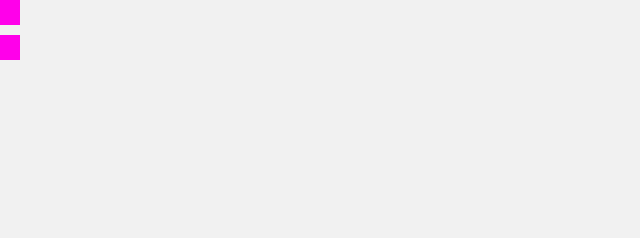
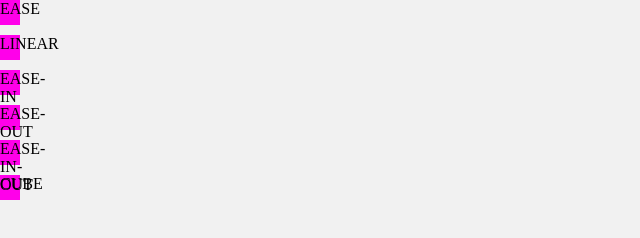
Before and after one commit to didiegovieira/CSS, a plain HTML site: page Aula02/index.html in a window 1280 px wide. Shown: the whole page, without its empty margins (0-640 px from the left). Drawn offline with Linux system fonts and the light colour scheme.

Commit message:
Arquivos de Estudo

```diff
--- a/Aula02/index.css
+++ b/Aula02/index.css
@@ -27,3 +27,19 @@ body:hover .line {
 .linear {
     transition-timing-function: linear;
 }
+
+.ease-in {
+    transition-timing-function: ease-in;
+}
+
+.ease-out {
+    transition-timing-function: ease-out;
+}
+
+.ease-in-out {
+    transition-timing-function: ease-in-out;
+}
+
+.cube {
+    transition-timing-function: cubic-bezier(0.175, 0.885, 0.32, 1.275);
+}
--- a/Aula02/index.html
+++ b/Aula02/index.html
@@ -10,8 +10,12 @@
 </head>
 <body>
 
-    <div class="line ease"></div>
-    <div class="line linear"></div>
+    <div class="line ease">EASE</div>
+    <div class="line linear">LINEAR</div>
+    <div class="line ease-in">EASE-IN</div>
+    <div class="line ease-out">EASE-OUT</div>
+    <div class="line ease-in-out">EASE-IN-OUT</div>
+    <div class="line cube">CUBE</div>
 
 </body>
 </html>
--- /dev/null
+++ b/Aula03/index.css
@@ -0,0 +1,39 @@
+* {
+    margin: 0;
+    padding: 0;
+    box-sizing: border-box;
+    background-color: #f1f1f1;
+}
+
+body {
+    display: flex;
+    justify-content: center;
+    align-items: center;
+    height: 100vh;
+}
+
+.box-red {
+    width: 100px;
+    height: 100px;
+    border-radius: 100%;
+}
+
+.box-red {
+    background-color: red;
+    /*
+    Ao inves de colocar uma por uma das propriedades igual na tag de baixo
+    é possivel colocar uma apos a outra em uma prop de transition
+    abaixo temos
+    transition: background-color(property) 1s(duration) ease(timing-function) 4s(delay)
+    */
+    transition: background-color 1s ease 4s;
+}
+
+.box-red:hover {
+    background-color: #ff0;
+    transition-property: background-color;
+    transition-duration: 1s;
+    transition-timing-function: ease-in;
+    /* abaixo faz a transition começar depois de 4segundos */
+    transition-delay: 4s;
+}
--- /dev/null
+++ b/Aula04/index.css
@@ -0,0 +1,39 @@
+* {
+    margin: 0;
+    padding: 0;
+    box-sizing: border-box;
+    background-color: #f1f1f1;
+}
+
+body {
+    display: flex;
+    justify-content: center;
+    align-items: center;
+    height: 100vh;
+}
+
+.box-red {
+    width: 100px;
+    height: 100px;
+    border-radius: 100%;
+}
+
+.box-red {
+    background-color: red;
+    /*
+    Ao inves de colocar uma por uma das propriedades igual na tag de baixo
+    é possivel colocar uma apos a outra em uma prop de transition
+    abaixo temos
+    transition: background-color(property) 1s(duration) ease(timing-function) 4s(delay)
+    */
+    transition: background-color 1s ease 4s;
+}
+
+.box-red:hover {
+    background-color: #ff0;
+    transition-property: background-color;
+    transition-duration: 1s;
+    transition-timing-function: ease-in;
+    /* abaixo faz a transition começar depois de 4segundos */
+    transition-delay: 4s;
+}
```
Also changed, not shown: Aula01/index.html (+2 -2 lines), Aula03/index.html (added, +16 -0 lines), Aula04/index.html (added, +16 -0 lines).
